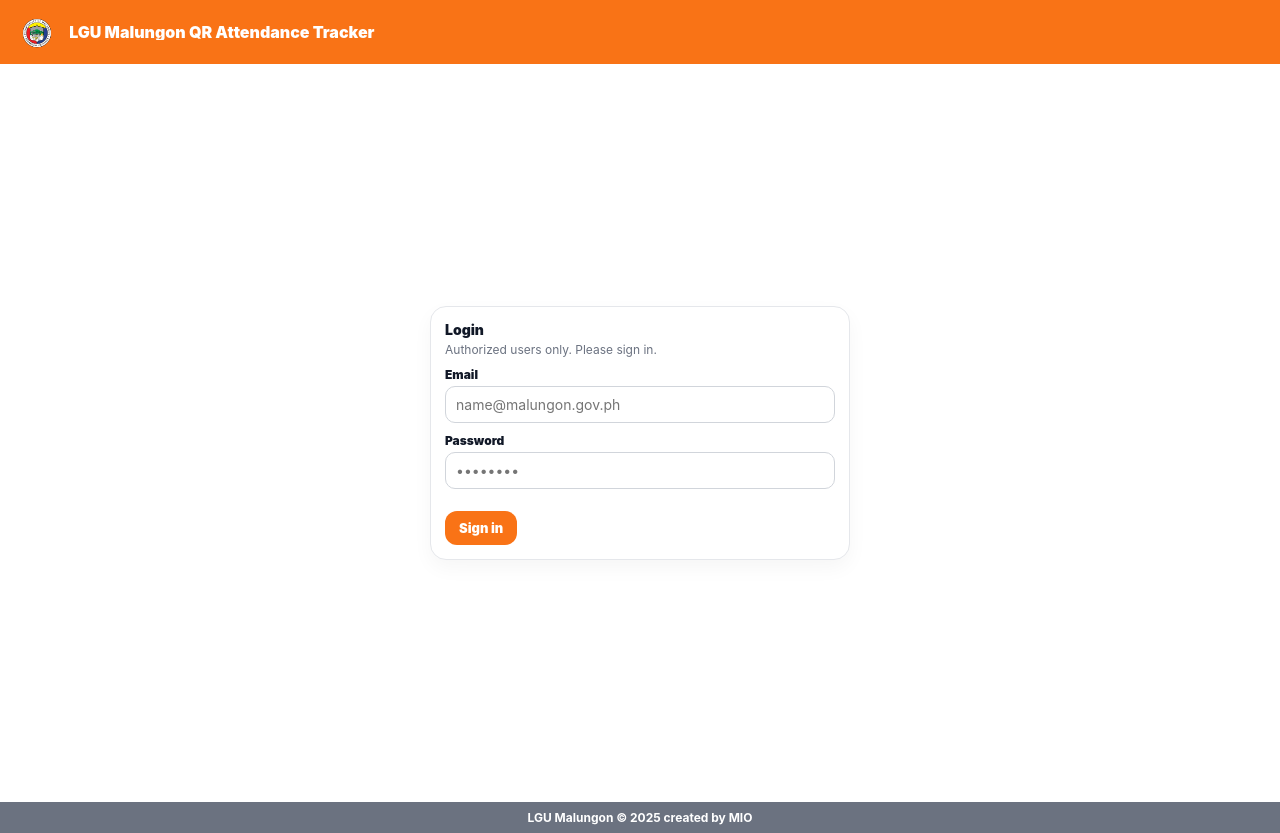
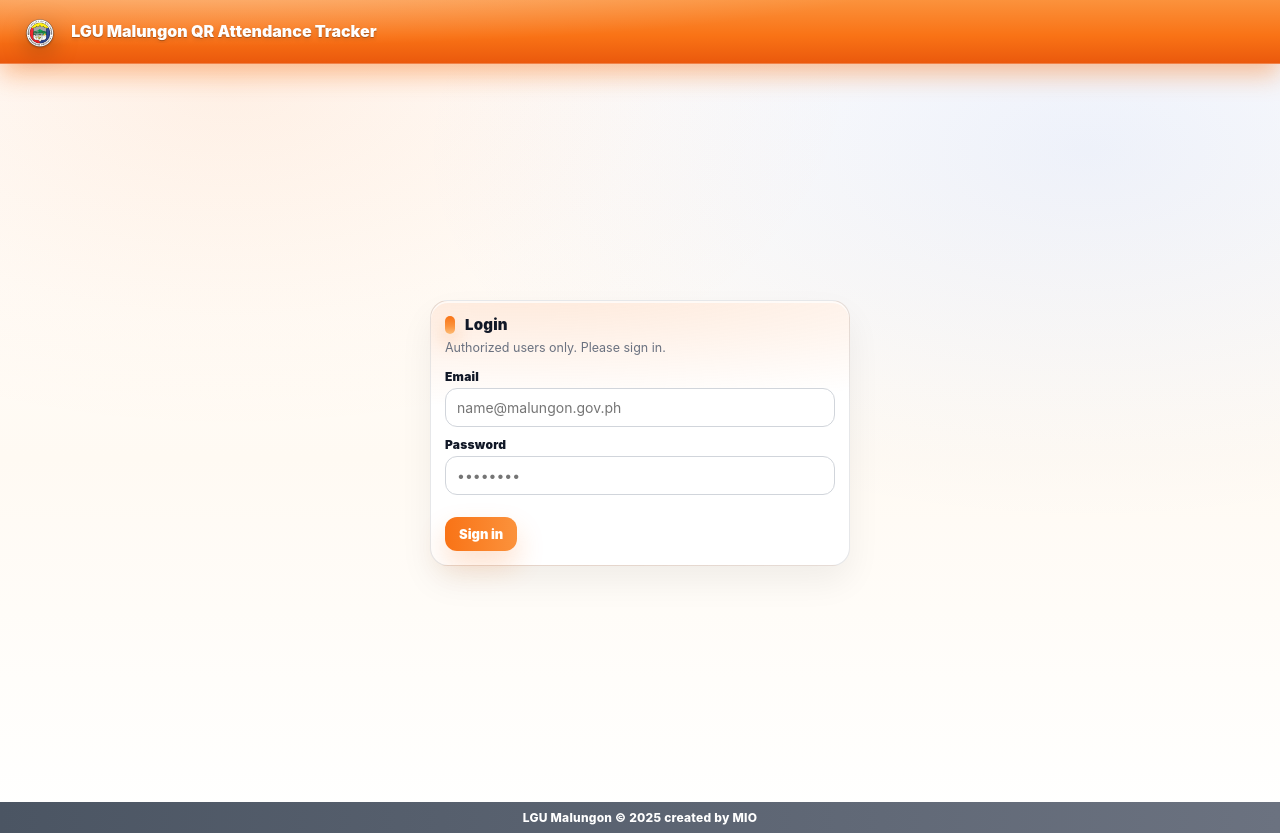
Before and after one commit to LGUMalungon/lgu-malungon-qr-attendance, a Next.js app: page /login in a window 1280 px wide. Built offline with nearby package versions, Linux system fonts and the light colour scheme; no server answers.

Commit message:
UI polish: refined header, section titles, sidebar active state

```diff
--- a/app/globals.css
+++ b/app/globals.css
@@ -2,16 +2,43 @@
    LGU Malungon QR Attendance Tracker
    Theme: ORANGE primary, GRAY secondary
    Plain CSS (no Tailwind)
+   Appearance upgrade ONLY (no functional changes)
    ========================= */
+
+/* ---- Design tokens (safe additions) ---- */
+:root{
+  --orange:#f97316;
+  --orange2:#fb923c;
+  --orangeSoft: rgba(249,115,22,0.16);
+
+  --ink:#111827;
+  --muted:#6b7280;
+
+  --gray100:#f9fafb;
+  --gray200:#f3f4f6;
+  --gray300:#e5e7eb;
+  --gray400:#d1d5db;
+
+  --shadowSm: 0 6px 16px rgba(0,0,0,0.06);
+  --shadowMd: 0 10px 26px rgba(0,0,0,0.08);
+  --shadowLg: 0 16px 40px rgba(0,0,0,0.10);
+
+  --radius:16px;
+}
 
 /* ---- Base Reset ---- */
 * { box-sizing: border-box; }
 html, body { margin: 0; padding: 0; }
 body {
-  background: #ffffff;
-  color: #111827;
+  color: var(--ink);
   font-family: -apple-system, BlinkMacSystemFont, "Segoe UI",
     Roboto, Helvetica, Arial, sans-serif;
+
+  /* subtle premium background without touching layout */
+  background:
+    radial-gradient(900px 500px at 18% 10%, rgba(249,115,22,0.10) 0%, rgba(249,115,22,0.02) 48%, rgba(255,255,255,0) 70%),
+    radial-gradient(900px 500px at 85% 18%, rgba(37,99,235,0.08) 0%, rgba(37,99,235,0.02) 52%, rgba(255,255,255,0) 75%),
+    linear-gradient(180deg, #ffffff 0%, #fffaf3 55%, #ffffff 100%);
 }
 a { color: inherit; text-decoration: none; }
 button, input { font-family: inherit; }
@@ -19,12 +46,45 @@ button, input { font-family: inherit; }
 /* ---- HEADER (Orange primary) ---- */
 .header{
   height:64px;
-  background:#f97316; /* ORANGE primary */
-  color:#ffffff;
   display:flex;
   align-items:center;
-  padding:0 16px;
+  padding:0 20px;
+  color:#ffffff;
+
+  /* Premium orange gradient */
+  background:
+    linear-gradient(
+      180deg,
+      #fb923c 0%,
+      #f97316 55%,
+      #ea580c 100%
+    );
+
+  /* Depth */
+  box-shadow:
+    0 10px 26px rgba(249,115,22,0.45),
+    inset 0 -1px 0 rgba(255,255,255,0.25);
+
+  position: relative;
+  z-index: 50;
 }
+
+.header::after{
+  content:"";
+  position:absolute;
+  inset:0;
+  pointer-events:none;
+
+  background:
+    radial-gradient(
+      1200px 120px at 15% -40%,
+      rgba(255,255,255,0.35),
+      rgba(255,255,255,0) 60%
+    );
+}
+
+
+
 
 .header-left{
   display:flex;
@@ -34,35 +94,54 @@ button, input { font-family: inherit; }
 }
 
 .header-logo{
-  height:42px;
+  height:40px;          /* correct LGU seal size */
   width:auto;
   display:block;
+  background:none;      /* no pill, no box */
+  filter:
+    drop-shadow(0 1px 1px rgba(0,0,0,0.25))
+    drop-shadow(0 6px 12px rgba(0,0,0,0.25));
 }
 
+
 .header-title{
-  font-weight:900;
+  font-weight:1000;
   font-size:16px;
-  line-height: 1;
-  white-space: nowrap;
-  overflow: hidden;
-  text-overflow: ellipsis;
+  line-height:1.25;
+  padding-bottom:2px;
+
+  white-space:nowrap;
+  overflow:hidden;
+  text-overflow:ellipsis;
+
+  /* CLEAN shadow — no rectangle effect */
+  text-shadow:
+    0 1px 0 rgba(0,0,0,0.25),
+    0 2px 4px rgba(0,0,0,0.15);
 }
+
+
+
+
 
 /* ---- MAIN ---- */
 .main{
   min-height: calc(100vh - 64px - 34px);
   padding:18px;
-  background:#ffffff;
+
+  /* keep it light but not flat */
+  background: transparent;
 }
 
 /* ---- FOOTER (Gray secondary) ---- */
 .footer{
-  background:#6b7280; /* GRAY secondary */
+  background: linear-gradient(90deg, #4b5563 0%, #6b7280 100%);
   color:#ffffff;
   text-align:center;
   padding:8px 12px;
   font-size:12px;
-  font-weight:700;
+  font-weight:800;
+  letter-spacing: 0.02em;
 }
 
 /* ---- Auth pages ---- */
@@ -72,12 +151,16 @@ button, input { font-family: inherit; }
   align-items:center;
   justify-content:center;
   padding:24px;
-  background:#ffffff;
+  background: transparent;
 }
 .auth-card{
   width: 420px;
   border-radius:16px;
-  box-shadow: 0 10px 30px rgba(0,0,0,0.06);
+  box-shadow: var(--shadowLg);
+  border: 1px solid rgba(17,24,39,0.10);
+  background:
+    radial-gradient(700px 260px at 20% 0%, rgba(249,115,22,0.10) 0%, rgba(249,115,22,0.02) 55%, rgba(255,255,255,0) 75%),
+    #ffffff;
 }
 .auth-error{
   margin-top:10px;
@@ -86,44 +169,74 @@ button, input { font-family: inherit; }
   background: rgba(220,38,38,0.10);
   border: 1px solid rgba(220,38,38,0.35);
   color:#991b1b;
-  font-weight:800;
+  font-weight:900;
 }
 
 /* ---- Layout ---- */
 .dashboard{
   display:flex;
   min-height: calc(100vh - 64px - 34px);
-  background:#ffffff;
+  background: transparent;
 }
 
 /* ---- Sidebar (gray minor) ---- */
 .sidebar{
   width:180px;
   padding:14px;
-  background:#f3f4f6;        /* light gray */
-  border-right:1px solid #e5e7eb;
+
+  /* dark premium sidebar */
+  background: linear-gradient(180deg, #0b1220 0%, #111827 100%);
+  border-right:1px solid rgba(255,255,255,0.08);
 }
+
 .sidebar-title{
   font-size:12px;
   font-weight:900;
-  color:#6b7280;
+  color: rgba(255,255,255,0.70);
   margin-bottom:10px;
   text-transform:uppercase;
-  letter-spacing:0.6px;
+  letter-spacing:0.8px;
 }
+
 .sidebar-link{
   display:block;
-  padding:8px 10px;
-  border-radius:10px;
-  margin-bottom:6px;
+  padding:9px 10px;
+  border-radius:12px;
+  margin-bottom:8px;
   font-size:14px;
-  color:#374151;
+
+  color: rgba(255,255,255,0.86);
+  background: rgba(255,255,255,0.06);
+  border: 1px solid rgba(255,255,255,0.08);
+
+  transition: transform 140ms ease, box-shadow 140ms ease, background 140ms ease, border-color 140ms ease;
 }
-.sidebar-link:hover{ background:#e5e7eb; }
+.sidebar-link:hover{
+  background: rgba(255,255,255,0.10);
+  border-color: rgba(255,255,255,0.14);
+  transform: translateY(-1px);
+  box-shadow: 0 12px 24px rgba(0,0,0,0.22);
+}
 .sidebar-link.active{
-  background: rgba(249,115,22,0.18); /* orange tint */
-  font-weight:900;
+  background: linear-gradient(
+    90deg,
+    #f97316 0%,
+    #fb923c 55%,
+    rgba(249,115,22,0.85) 100%
+  );
+  color: #ffffff;
+
+  border: 1px solid #fb923c;
+
+  font-weight: 900;
+  box-shadow:
+    0 8px 20px rgba(249,115,22,0.45),
+    inset 0 0 0 1px rgba(255,255,255,0.25);
+
+  transform: none;
 }
+
+
 
 /* ---- Content ---- */
 .content{ flex:1; padding:18px; }
@@ -134,44 +247,106 @@ button, input { font-family: inherit; }
   gap:12px;
   margin-bottom:16px;
 }
-.page-title{ font-size:20px; font-weight:900; }
-.page-subtitle{ font-size:13px; color:#6b7280; }
+.page-title{
+  font-size: 24px;
+  font-weight: 1000;
+  letter-spacing: -0.4px;
+  line-height: 1.05;
+
+  display:flex;
+  align-items:center;
+  gap:10px;
+}
+
+/* Orange underline accent */
+.page-title::after{
+  content:"";
+  height: 6px;
+  width: 46px;
+  border-radius: 999px;
+  background: linear-gradient(90deg, #f97316 0%, #fb923c 55%, #fde68a 100%);
+  box-shadow: 0 12px 22px rgba(249,115,22,0.20);
+}
+
+.page-subtitle{ font-size:13px; color: var(--muted); }
 
 /* ---- Session indicator ---- */
 .session-indicator{
-  background:#ffffff;
-  border:1px solid #e5e7eb;
+  background:
+    radial-gradient(500px 180px at 20% 0%, rgba(249,115,22,0.10) 0%, rgba(249,115,22,0.03) 55%, rgba(255,255,255,0) 75%),
+    #ffffff;
+  border:1px solid rgba(17,24,39,0.10);
   border-radius:14px;
   padding:10px 14px;
   text-align:right;
-  box-shadow: 0 6px 16px rgba(0,0,0,0.04);
+  box-shadow: var(--shadowSm);
 }
 .session-label{ font-weight:900; font-size:13px; }
-.session-sub{ font-size:12px; color:#6b7280; }
+.session-sub{ font-size:12px; color: var(--muted); }
 
 /* ---- Cards ---- */
 .card{
-  background:#ffffff;
-  border:1px solid #e5e7eb;
-  border-radius:16px;
+  background:
+    radial-gradient(1200px 220px at 20% -10%, rgba(249,115,22,0.18) 0%, rgba(249,115,22,0) 60%),
+    #ffffff;
+  border:1px solid rgba(17,24,39,0.10);
+  border-radius:18px;
   padding:14px;
-  box-shadow: 0 8px 20px rgba(0,0,0,0.04);
+  box-shadow:
+    0 16px 34px rgba(0,0,0,0.06),
+    0 2px 0 rgba(255,255,255,0.70) inset;
 }
-.card-title{ font-weight:900; font-size:14px; margin-bottom:4px; }
-.card-subtitle{ font-size:12px; color:#6b7280; margin-bottom:10px; }
+
+
+.card-title{
+  font-weight: 1000;
+  font-size: 15px;
+  margin-bottom: 6px;
+  letter-spacing: 0.2px;
+
+  display:flex;
+  align-items:center;
+  gap:10px;
+}
+
+/* Accent pill/line before the title */
+.card-title::before{
+  content:"";
+  width:10px;
+  height:18px;
+  border-radius:999px;
+
+  background: linear-gradient(180deg, #f97316 0%, #fb923c 55%, #fdba74 100%);
+  box-shadow: 0 10px 18px rgba(249,115,22,0.28);
+}
+
+.card-subtitle{
+  font-size: 12.5px;
+  color:#6b7280;
+  margin-bottom: 12px;
+  line-height: 1.35;
+}
+
 
 /* ---- Forms ---- */
 .field{ margin-bottom:10px; }
-.label{ display:block; font-size:12px; font-weight:900; margin-bottom:4px; }
+.label{ display:block; font-size:12px; font-weight:900; margin-bottom:4px; letter-spacing:0.02em; }
 .input{
   width:100%;
-  padding:9px 10px;
-  border-radius:10px;
-  border:1px solid #d1d5db;
+  padding:10px 11px;
+  border-radius:12px;
+  border:1px solid var(--gray400);
   font-size:14px;
   background:#ffffff;
+  transition: box-shadow 120ms ease, border-color 120ms ease, transform 120ms ease;
 }
-.input:disabled{ background:#f3f4f6; }
+.input:disabled{ background: var(--gray200); }
+.input:focus{
+  outline: none;
+  border-color: rgba(249,115,22,0.55);
+  box-shadow: 0 0 0 6px rgba(249,115,22,0.18);
+  transform: translateY(-1px);
+}
 
 /* ---- Buttons ---- */
 .button-row{ display:flex; gap:10px; }
@@ -182,13 +357,39 @@ button, input { font-family: inherit; }
   cursor:pointer;
   font-weight:900;
   font-size:13px;
+  transition: transform 140ms ease, box-shadow 140ms ease, filter 140ms ease;
 }
-.btn:disabled{ opacity:.55; cursor:not-allowed; }
+.btn:disabled{ opacity:.55; cursor:not-allowed; transform:none; box-shadow:none; }
+.btn:active{ transform: translateY(1px); }
 
-.btn-orange{ background:#f97316; color:#ffffff; }
-.btn-blue{ background:#2563eb; color:#ffffff; }   /* Start session */
-.btn-red{ background:#dc2626; color:#ffffff; }    /* End session */
-.btn-grey{ background:#e5e7eb; color:#111827; }
+.btn-orange{
+  background: linear-gradient(90deg, var(--orange) 0%, var(--orange2) 100%);
+  color:#ffffff;
+  box-shadow: 0 14px 28px rgba(249,115,22,0.22);
+}
+.btn-orange:hover{ filter: brightness(1.02); transform: translateY(-1px); }
+
+.btn-blue{
+  background: linear-gradient(90deg, #2563eb 0%, #60a5fa 100%);
+  color:#ffffff;
+  box-shadow: 0 14px 28px rgba(37,99,235,0.18);
+}
+.btn-blue:hover{ filter: brightness(1.02); transform: translateY(-1px); } /* Start session */
+
+.btn-red{
+  background: linear-gradient(90deg, #dc2626 0%, #f87171 100%);
+  color:#ffffff;
+  box-shadow: 0 14px 28px rgba(220,38,38,0.16);
+}
+.btn-red:hover{ filter: brightness(1.02); transform: translateY(-1px); }  /* End session */
+
+.btn-grey{
+  background: linear-gradient(180deg, #ffffff 0%, #f3f4f6 100%);
+  color: var(--ink);
+  border: 1px solid rgba(17,24,39,0.10);
+  box-shadow: 0 10px 20px rgba(0,0,0,0.06);
+}
+.btn-grey:hover{ transform: translateY(-1px); box-shadow: 0 14px 28px rgba(0,0,0,0.08); }
 
 /* ---- Dash grids ---- */
 .grid-3{ display:grid; grid-template-columns:1fr 1fr 1fr; gap:16px; }
@@ -196,10 +397,11 @@ button, input { font-family: inherit; }
 
 /* ---- Table ---- */
 .table{
-  border:1px solid #e5e7eb;
+  border:1px solid rgba(17,24,39,0.10);
   border-radius:14px;
   overflow:hidden;
   background:#ffffff;
+  box-shadow: var(--shadowSm);
 }
 .thead, .trow{
   display:grid;
@@ -209,18 +411,21 @@ button, input { font-family: inherit; }
   align-items:center;
 }
 .thead{
-  background: rgba(249,115,22,0.16);
+  background: linear-gradient(90deg, rgba(249,115,22,0.18), rgba(249,115,22,0.08));
   font-weight:900;
   font-size:13px;
 }
 .trow{
-  border-top:1px solid #e5e7eb;
+  border-top:1px solid rgba(17,24,39,0.08);
   font-size:13px;
+  transition: background 120ms ease;
 }
+.trow:hover{ background: rgba(17,24,39,0.02); }
+
 .success-box{
   padding:10px 12px;
   border-radius:12px;
-  background: rgba(22,163,74,0.12);
+  background: rgba(22,163,74,0.10);
   border:1px solid rgba(22,163,74,0.35);
   font-weight:900;
 }
@@ -234,30 +439,44 @@ button, input { font-family: inherit; }
 
 /* ---- Scanner ---- */
 .scanner-wrap{ padding:18px; }
+
 .scanner-header{
   display:flex;
   justify-content:space-between;
   align-items:center;
   gap:12px;
   margin-bottom:16px;
+
+  background:
+    radial-gradient(600px 220px at 18% 0%, rgba(249,115,22,0.12) 0%, rgba(249,115,22,0.02) 60%, rgba(255,255,255,0) 76%),
+    #ffffff;
+  border: 1px solid rgba(17,24,39,0.10);
+  border-radius: 16px;
+  padding: 12px 14px;
+  box-shadow: var(--shadowSm);
 }
+
 .scanner-session{
   background:#ffffff;
-  border:1px solid #e5e7eb;
+  border:1px solid rgba(17,24,39,0.10);
   border-radius:14px;
   padding:10px 14px;
-  box-shadow: 0 6px 16px rgba(0,0,0,0.04);
+  box-shadow: var(--shadowSm);
 }
 .scanner-grid{
   display:grid;
   grid-template-columns: 1fr 1fr;
   gap:16px;
 }
+
 .scan-box{
   border-radius:16px;
   padding:10px;
   border:4px solid #d1d5db;
-  background:#ffffff;
+  background:
+    radial-gradient(500px 200px at 20% 0%, rgba(37,99,235,0.06), rgba(255,255,255,0)),
+    #ffffff;
+  box-shadow: var(--shadowSm);
 }
 .scan-good{ border-color:#16a34a; }
 .scan-bad{ border-color:#dc2626; }
@@ -270,13 +489,14 @@ button, input { font-family: inherit; }
 .result-card{
   padding:12px;
   border-radius:14px;
-  border:2px solid #e5e7eb;
+  border:2px solid rgba(17,24,39,0.10);
   background:#ffffff;
+  box-shadow: var(--shadowSm);
 }
-.result-good{ border-color:#16a34a; }
-.result-bad{ border-color:#dc2626; }
-.result-dup{ border-color:#facc15; }
-.result-neutral{ border-color:#e5e7eb; }
+.result-good{ border-color:#16a34a; background: rgba(22,163,74,0.05); }
+.result-bad{ border-color:#dc2626; background: rgba(220,38,38,0.05); }
+.result-dup{ border-color:#facc15; background: rgba(250,204,21,0.08); }
+.result-neutral{ border-color:rgba(17,24,39,0.10); }
 
 .result-top{
   display:flex;
@@ -286,22 +506,29 @@ button, input { font-family: inherit; }
   margin-bottom:6px;
 }
 .result-status{ font-weight:900; }
-.result-time{ font-size:12px; color:#6b7280; }
+.result-time{ font-size:12px; color: var(--muted); }
 
-.result-name{ font-weight:900; font-size:16px; }
-.result-meta{ font-size:13px; color:#6b7280; }
+.result-name{ font-weight:900; font-size:16px; letter-spacing:-0.01em; }
+.result-meta{ font-size:13px; color: var(--muted); }
 .result-note{ margin-top:6px; font-size:13px; }
 
 .mini-stats{ display:flex; gap:10px; }
 .mini{
   flex:1;
-  background:#f3f4f6;
-  border:1px solid #e5e7eb;
+  background: linear-gradient(180deg, #ffffff 0%, #f3f4f6 100%);
+  border:1px solid rgba(17,24,39,0.08);
   border-radius:14px;
   padding:8px;
   text-align:center;
+  box-shadow: 0 10px 18px rgba(0,0,0,0.05);
 }
-.mini-label{ font-size:12px; color:#6b7280; }
+.mini-label{ font-size:12px; color: var(--muted); }
 .mini-value{ font-size:18px; font-weight:900; }
 
-.hint{ font-size:12px; color:#6b7280; }
+.hint{ font-size:12px; color: var(--muted); }
+
+/* ---- Small responsiveness (safe) ---- */
+@media (max-width: 980px){
+  .scanner-grid{ grid-template-columns: 1fr; }
+  .sidebar{ width: 160px; }
+}
```
